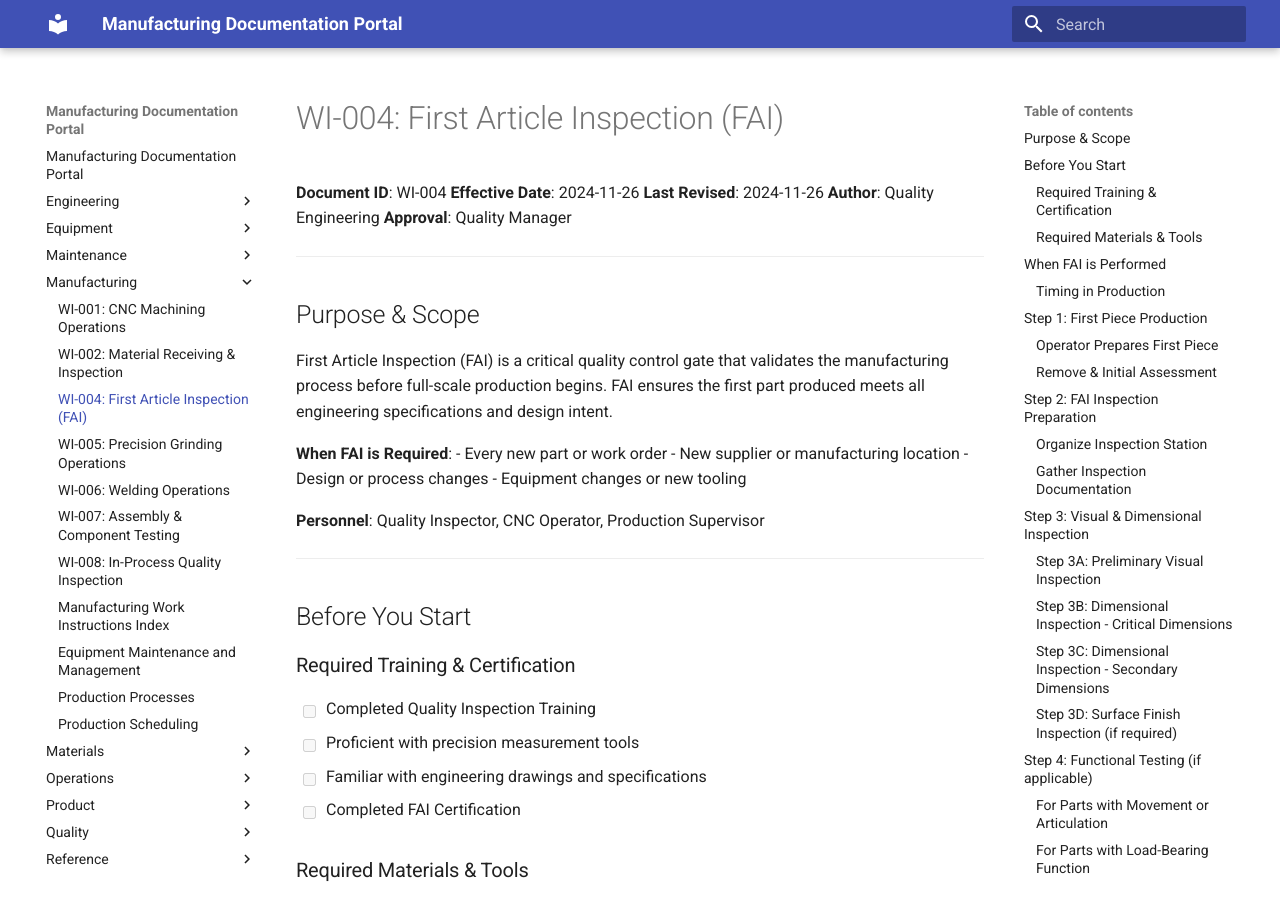
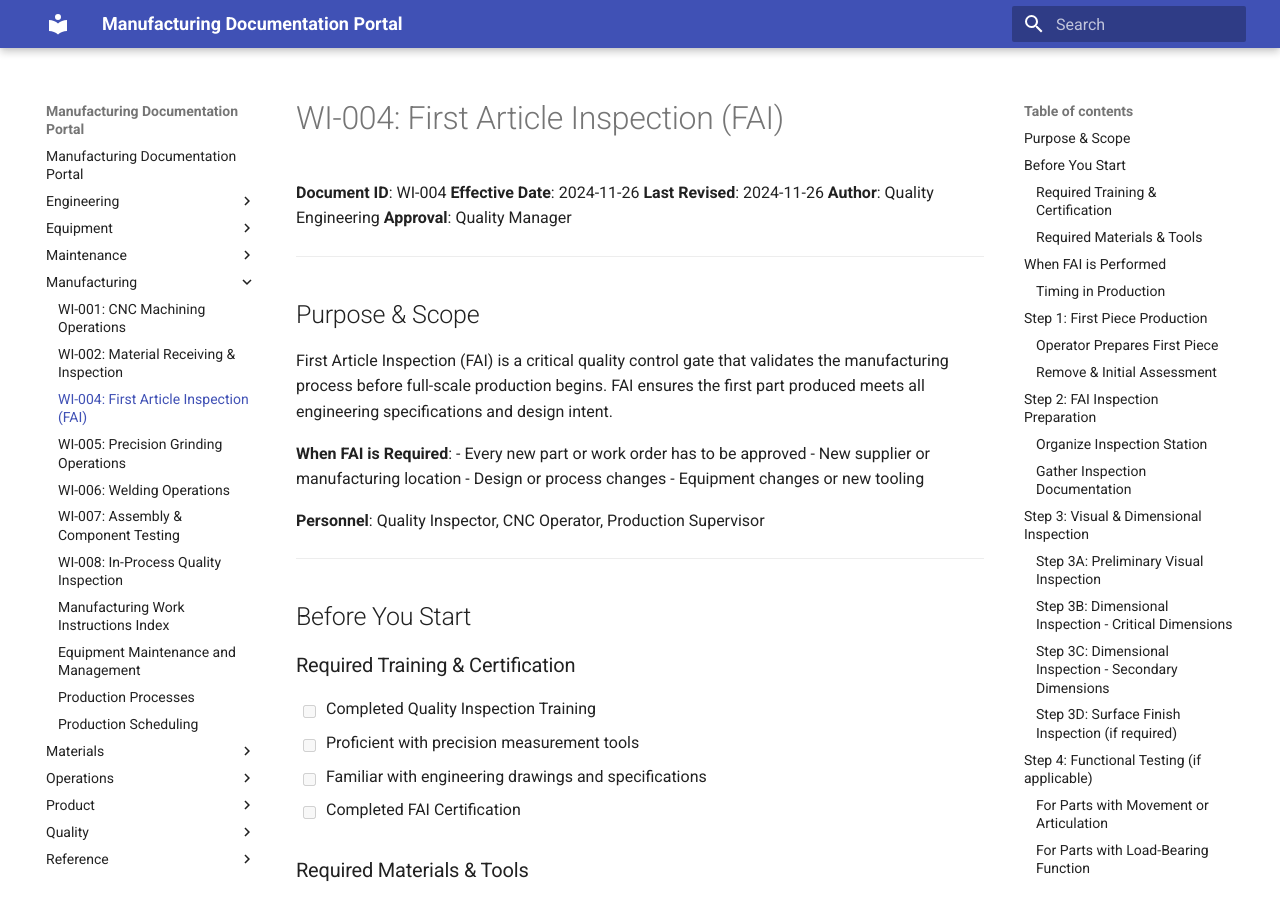
Before and after one commit to xorbh/aapl-docs, an MkDocs documentation site: the page built from docs/manufacturing/WI-004-FAI.md, in a window 1280 px wide and 900 px high. Built offline with MkDocs 1.6.1 and Material for MkDocs 9.7.7, drawn with Linux system fonts in a browser that asks for light colours.

Commit message:
Update WI-004-FAI.md

```diff
--- a/docs/manufacturing/WI-004-FAI.md
+++ b/docs/manufacturing/WI-004-FAI.md
@@ -13,7 +13,7 @@
 First Article Inspection (FAI) is a critical quality control gate that validates the manufacturing process before full-scale production begins. FAI ensures the first part produced meets all engineering specifications and design intent.
 
 **When FAI is Required**:
-- Every new part or work order
+- Every new part or work order has to be approved
 - New supplier or manufacturing location
 - Design or process changes
 - Equipment changes or new tooling
```
